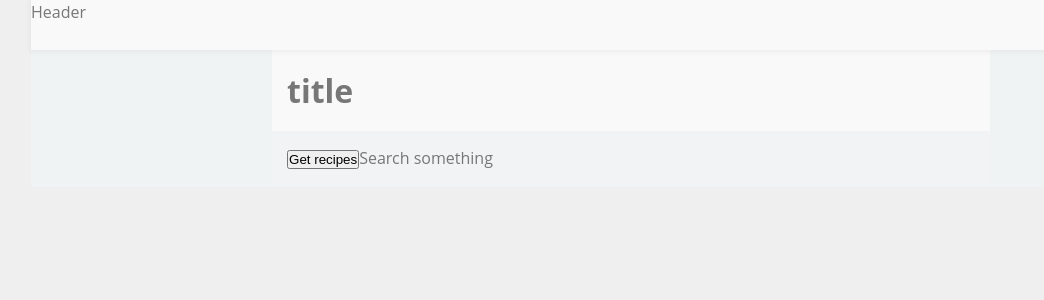
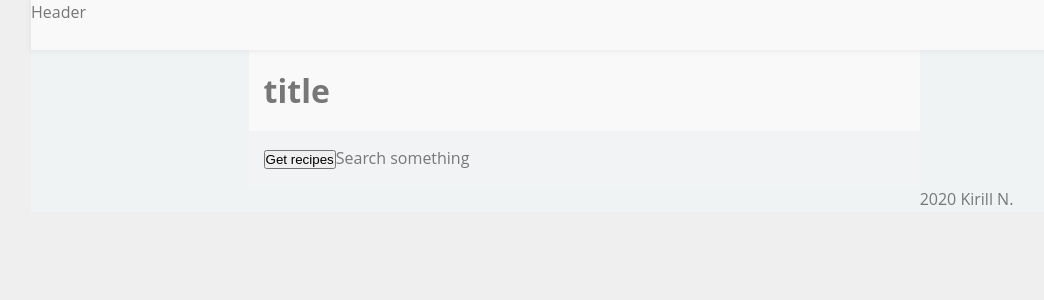
Before and after one commit to teatimeswithyou/cookietie, a React (Create React App) app: page / in a window 1280 px wide. Shown: the top 300 px of the page, without its empty margins (9-1053 px from the left). Built offline with nearby package versions, Linux system fonts and the light colour scheme; no server answers; what redux-saga-thunk would draw is missing.

Commit message:
footer component

```diff
--- /dev/null
+++ b/src/components/Footer/Footer.styles.ts
@@ -0,0 +1,5 @@
+import styled from 'styled-components';
+
+export const Container = styled.footer`
+  grid-area: footer;
+`;
--- /dev/null
+++ b/src/components/Footer/Footer.tsx
@@ -0,0 +1,6 @@
+import React from 'react';
+import { Container } from './Footer.styles';
+
+export const Footer = () => {
+  return <Container>2020 Kirill N.</Container>;
+};
--- a/src/components/Layout/Layout.styles.ts
+++ b/src/components/Layout/Layout.styles.ts
@@ -8,12 +8,14 @@ export const Container = styled.main`
   grid-template-areas:
     'header'
     'title'
-    'content';
+    'content'
+    'footer';
   @media only screen and (min-width: 600px) {
     grid-template-areas:
       'header header header header'
       '. title title .'
-      '. content content .';
+      '. content content .'
+      '. . . footer';
   }
 `;
 
--- a/src/screens/Home/Home.tsx
+++ b/src/screens/Home/Home.tsx
@@ -3,6 +3,7 @@ import { Helmet } from 'react-helmet';
 import { useDispatch } from 'react-redux';
 
 import { Header } from 'components/Header/Header';
+import { Footer } from 'components/Footer/Footer';
 import { Layout, Content } from 'components/Layout/Layout';
 import { Title } from 'components/Title/Title';
 import { RecipesList } from 'components/RecipesList/RecipesList';
@@ -36,6 +37,7 @@ export const Home = () => {
           <button onClick={getRecipes}>Get recipes</button>
           <RecipesList />
         </Content>
+        <Footer />
       </Layout>
     </>
   );
```
